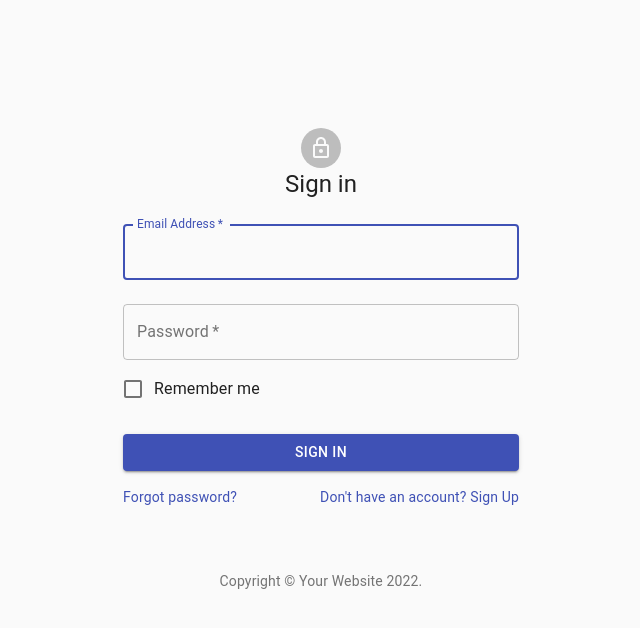
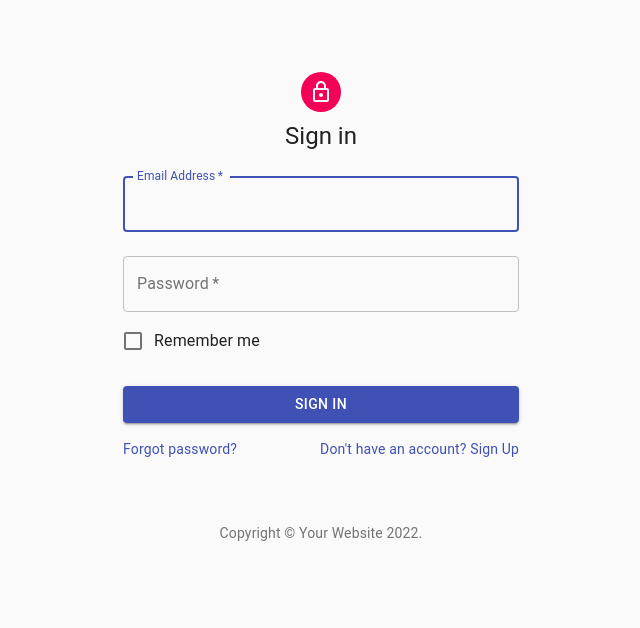
Before and after one commit to 3d-team/groups-members-spa, a React (Create React App) app: page / in a window 1280 px wide. Shown: the top 628 px of the page, without its empty margins (319-959 px from the left). Built offline with nearby package versions, Linux system fonts and the light colour scheme.

Commit message:
saved changes!

```diff
--- a/src/pages/Login/index.tsx
+++ b/src/pages/Login/index.tsx
@@ -1,66 +1,3 @@
-// import {useAppDispatch} from '@/redux';
-// import {authActions} from '@/redux/feature/auth/slice';
-// import {useMemo, useState} from 'react';
-// import {Link, Navigate} from 'react-router-dom';
-// import {useFormik} from 'formik';
-// import Button from '@material-ui/core/Button';
-// import styles from './styles.module.css'
-
-// export default function Login() {
-//   const [token, setToken] = useState<string | null>(null);
-//   const dispatcher = useAppDispatch();
-
-//   const initialValues = useMemo(() => {
-//     return {
-//       email: '',
-//       password: '',
-//     };
-//   }, []);
-
-//   const formik = useFormik({
-//     initialValues,
-//     onSubmit: values => {
-//       console.log('@DUKE__onSubmit', values);
-//       formik.setValues(initialValues);
-//       submitLogin();
-//     },
-//   });
-
-//   const submitLogin = async () => {
-//     setTimeout(() => {
-//       setToken('user-1');
-//       dispatcher(authActions.loginSucceed());
-//     }, 3000);
-//   };
-
-//   return (
-//     <div className={styles.container}>
-//       <form onSubmit={formik.handleSubmit}>
-//         {/* Email */}
-//         <label htmlFor="email">EmailAddress: </label>
-//         <input id="email" name="email" type="email" onChange={formik.handleChange} value={formik.values.email} />
-//         <br />
-//         <br />
-//         {/* Password */}
-//         <label htmlFor="email">Password: </label>
-//         <input id="password" name="password" type="password" onChange={formik.handleChange} value={formik.values.password} />
-//         <br />
-//         <br />
-//         <Button variant='contained' color='primary' type={'submit'}>Login</Button>
-//       </form>
-//       <div>
-//         <br />
-//         <a href="">login with google!</a>
-//         <br />
-//         <br />
-//         <a href="">login with google!</a>
-//       </div>
-//       <Link to={'/register'}>Register</Link>
-//       {token && <Navigate to={'/'} />}
-//     </div>
-//   );
-// }
-
 import Avatar from '@material-ui/core/Avatar';
 import Button from '@material-ui/core/Button';
 import CssBaseline from '@material-ui/core/CssBaseline';
@@ -74,15 +11,14 @@ import LockOutlinedIcon from '@material-ui/icons/LockOutlined';
 import Typography from '@material-ui/core/Typography';
 import Container from '@material-ui/core/Container';
 import Copyright from '@/components/Copyright';
-import useStyles from './styles';
 import { useFormik } from 'formik';
 import { useMemo, useState } from 'react';
 import { useAppDispatch } from '@/redux';
 import { authActions } from '@/redux/feature/auth/slice';
+import useStyles from './styles';
 
 const Login = () => {
   const classes = useStyles();
-
 
   const [token, setToken] = useState<string | null>(null);
   const dispatcher = useAppDispatch();
@@ -114,7 +50,7 @@ const Login = () => {
     <Container component="main" maxWidth="xs">
       <CssBaseline />
       <div className={classes.paper}>
-        <Avatar className={classes.paper}>
+        <Avatar className={classes.avatar}>
           <LockOutlinedIcon />
         </Avatar>
         <Typography component="h1" variant="h5">
@@ -132,6 +68,7 @@ const Login = () => {
             autoComplete="email"
             autoFocus
             value={formik.values.email}
+            onChange={formik.handleChange}
           />
           <TextField
             variant="outlined"
@@ -144,6 +81,7 @@ const Login = () => {
             id="password"
             autoComplete="current-password"
             value={formik.values.password}
+            onChange={formik.handleChange}
           />
           <FormControlLabel
             control={<Checkbox value="remember" color="primary" />}
```
